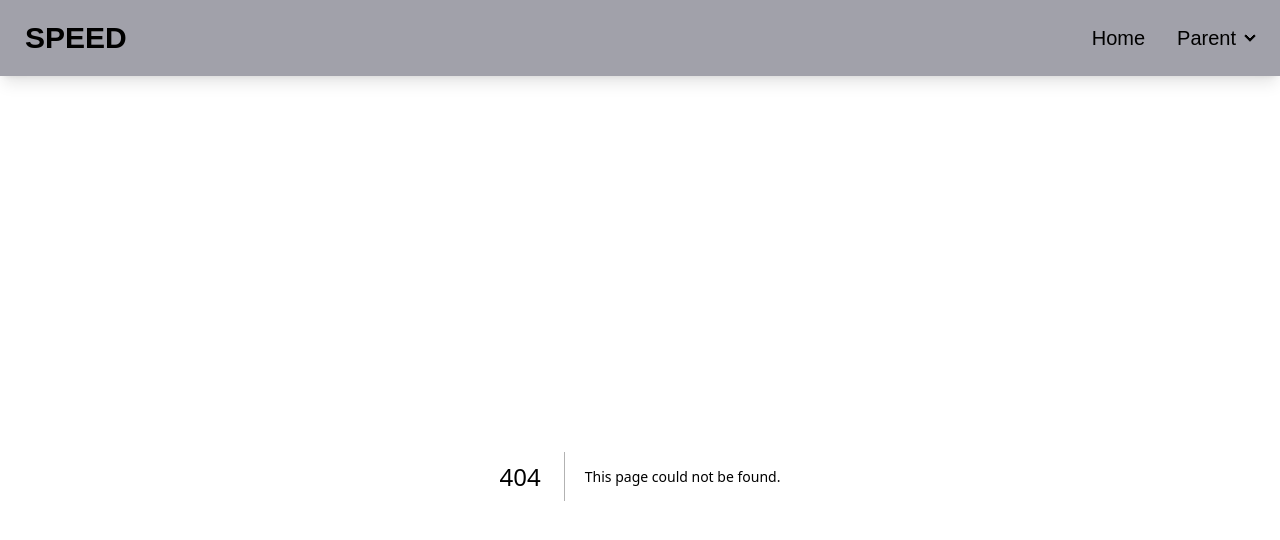
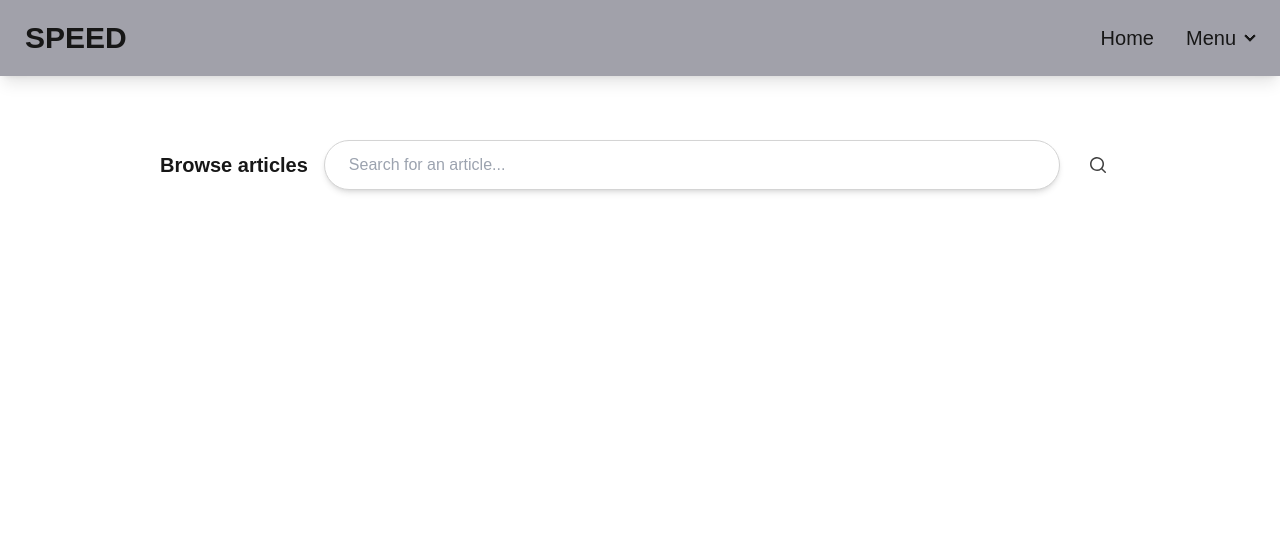
Before and after one commit to bbag199/CISE_W202_04, a Next.js app in the folder frontend/: page /pages/browse in a window 1280 px wide. Before the commit this address had no page. Shown: the top 540 px of the page. Built offline with nearby package versions, Linux system fonts and the light colour scheme.

Commit message:
Added a demo search bar for Browse Page

```diff
--- /dev/null
+++ b/frontend/src/app/pages/browse/page.tsx
@@ -0,0 +1,39 @@
+import React from "react";
+
+const page = () => {
+  return (
+    <div className="mt-16">
+      <div className="flex justify-center items-center xl:w-3/4 mx-auto space-x-4">
+        <span className="font-bold text-xl flex-shrink-0 whitespace-nowrap">
+          Browse articles
+        </span>{" "}
+        <input
+          type="search"
+          className="block w-full flex-auto rounded-full border border-solid border-neutral-300 bg-white px-6 py-3 text-base font-normal leading-6 text-neutral-700 outline-none shadow-md transition duration-200 ease-in-out focus:z-[3] focus:border-blue-500 focus:ring focus:ring-blue-300 dark:border-neutral-600 dark:bg-neutral-800 dark:text-neutral-200 dark:placeholder:text-neutral-400 dark:focus:border-blue-500"
+          placeholder="Search for an article..."
+          aria-label="Search"
+          aria-describedby="button-addon2"
+        />
+        <span
+          className="input-group-text flex items-center whitespace-nowrap rounded px-3 py-1.5 text-center text-sm font-normal text-neutral-700 dark:text-neutral-200"
+          id="basic-addon2"
+        >
+          <svg
+            xmlns="http://www.w3.org/2000/svg"
+            viewBox="0 0 20 20"
+            fill="currentColor"
+            className="h-5 w-5"
+          >
+            <path
+              fillRule="evenodd"
+              d="M9 3.5a5.5 5.5 0 100 11 5.5 5.5 0 000-11zM2 9a7 7 0 1112.452 4.391l3.328 3.329a.75.75 0 11-1.06 1.06l-3.329-3.328A7 7 0 012 9z"
+              clipRule="evenodd"
+            />
+          </svg>
+        </span>
+      </div>
+    </div>
+  );
+};
+
+export default page;
--- a/frontend/src/app/pages/search/page.tsx
+++ /dev/null
@@ -1,7 +0,0 @@
-import React from "react";
-
-const page = () => {
-  return <div>Search Page</div>;
-};
-
-export default page;
--- a/frontend/src/components/Navbar.tsx
+++ b/frontend/src/components/Navbar.tsx
@@ -14,10 +14,10 @@
           </li>
           <li>
             <details>
-              <summary>Parent</summary>
+              <summary>Menu</summary>
               <ul className="bg-base-100 rounded-t-none p-2 text-lg">
                 <li>
-                  <Link href="/pages/search">Search</Link>
+                  <Link href="/pages/browse">Browse</Link>
                 </li>
                 <li>
                   <Link href="/pages/submit">Submit</Link>
```
